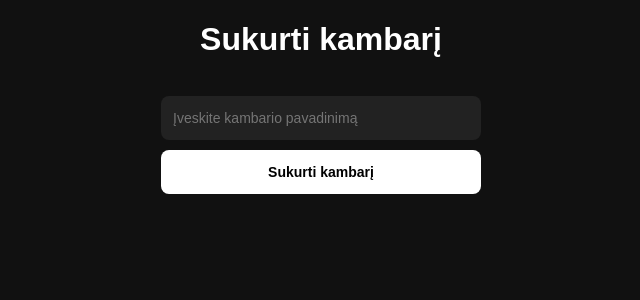
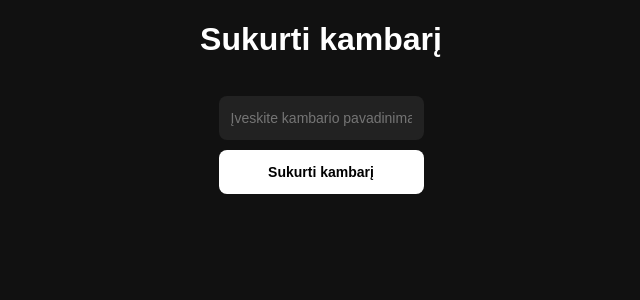
Before and after one commit to B0K1NG/Bingo-Night, a React (Vite) app in the folder Bingo Buzzer/: page / in a window 1280 px wide. Shown: the top 300 px of the page, without its empty margins (319-959 px from the left). Built offline with nearby package versions, Linux system fonts and the light colour scheme; no server answers.

Commit message:
feat: styling adjustments.

```diff
--- a/Bingo Buzzer/src/styles/host.scss
+++ b/Bingo Buzzer/src/styles/host.scss
@@ -25,7 +25,8 @@
 
     input,
     button {
-      width: 320px;
+      width: 100%;
+      max-width: 320px;
       height: 44px;
       border-radius: 8px;
       border: none;
--- a/Bingo Buzzer/src/styles/player.scss
+++ b/Bingo Buzzer/src/styles/player.scss
@@ -38,10 +38,11 @@
   }
 
   &__reactions {
-    display: grid;
+    display: flex;
+    max-width: unset;
+    justify-content: center;
     gap: 10px;
     width: 100%;
-    max-width: 320px;
 
     button {
       width: 50px;
@@ -81,6 +82,8 @@
     &__reactions {
       width: 100%;
       gap: 8px;
+      display: grid;
+      max-width: 320px;
       grid-template-columns: repeat(3, 1fr);
 
       button {
```
